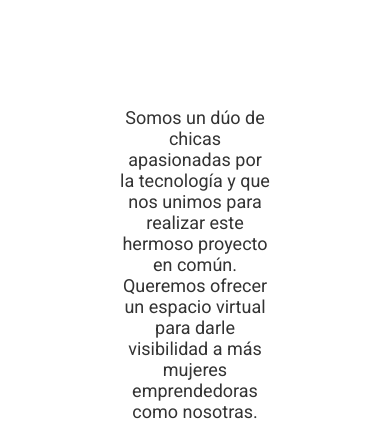
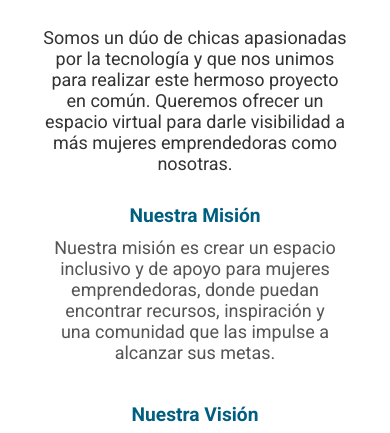
Before and after one commit to Neuyin/Grupo2-Proyecto-Ellas-Emprenden, a plain HTML site: page pages/nosotras.html in a window 390 px wide. Shown: the part 349-782 px from the top of the page. Drawn offline with Linux system fonts and the light colour scheme.

Commit message:
Correción de margin nosotras-mobile

```diff
--- a/styles/styles.css
+++ b/styles/styles.css
@@ -622,8 +622,8 @@ footer p {
     }
 
     .mision-vision {
-        margin: 50px;
-        padding: 50px;
+        margin: 10px;
+        padding: 10px;
         border-radius: 8px;
     }
 
```
